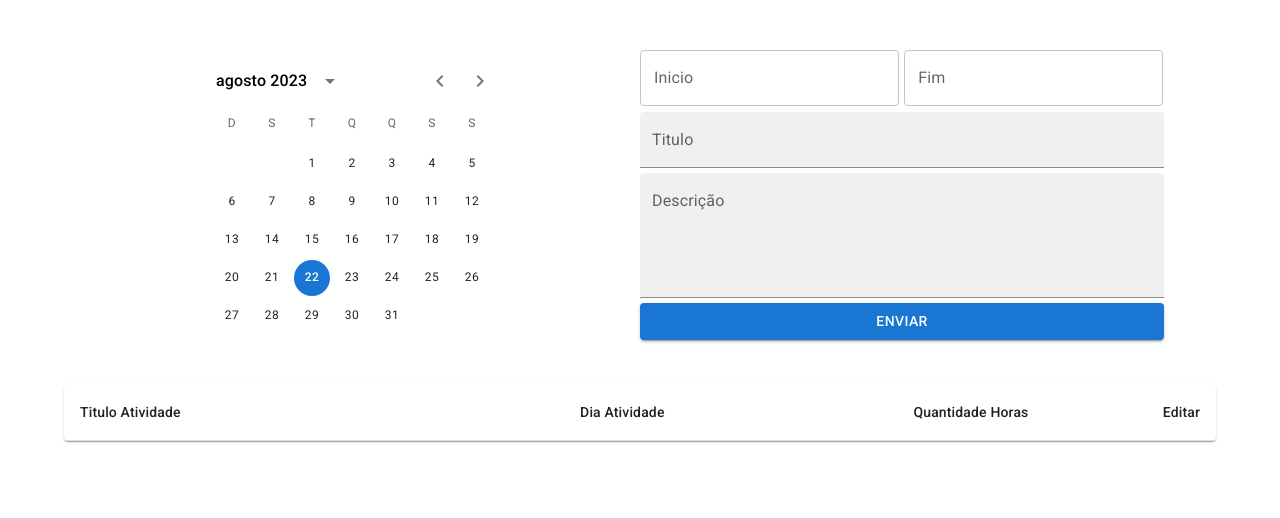
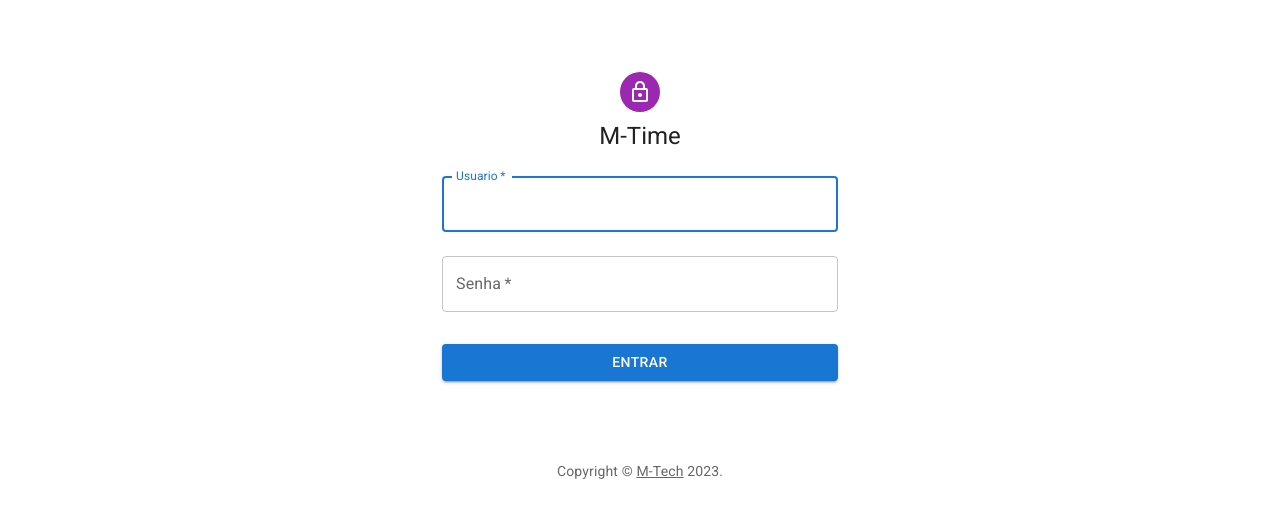
Before and after one commit to mark1um/m-time, a React (Create React App) app: page / in a window 1280 px wide. Shown: the top 518 px of the page. Built offline with nearby package versions, Linux system fonts and the light colour scheme.

Commit message:
init login page

```diff
--- a/src/App.js
+++ b/src/App.js
@@ -5,6 +5,7 @@
 import CadastroAtividade from "./Components/CadastroAtividade/CadastroAtividade";
 import ListarAtividades from "./Components/ListarAtividades/ListarAtividades";
 import TimePickerForm from "./ComponenteTeste";
+import Login from "./Components/Login/Login";
 
 function App() {
   const [atividades, setAtividades] = useState([]);
@@ -17,8 +18,9 @@
 
   return (
     <Container>
-      <CadastroAtividade saveAtividades={saveAtividades} />
-      <ListarAtividades atividades={atividades} />
+      {/*       <CadastroAtividade saveAtividades={saveAtividades} />
+      <ListarAtividades atividades={atividades} /> */}
+      <Login />
     </Container>
   );
 }
--- a/src/Components/CadastroAtividade/CadastroAtividade.js
+++ b/src/Components/CadastroAtividade/CadastroAtividade.js
@@ -16,7 +16,10 @@
   const [horaInicial, setHoraInicial] = useState(null);
   const [horaFinal, setHoraFinal] = useState(null);
   const [show, setShow] = useState(false);
-  const [messageSnack, setMessageSnack] = useState("Preencha Todos os campos");
+  const [avisoCadastro, setAvisoCadastro] = useState({
+    mensagem: "Preencha Todos os Campos",
+    value: "error",
+  });
   const {
     register,
     handleSubmit,
@@ -41,7 +44,10 @@
     ) {
       setShow(true);
     } else if (atividadeForm.horaFinal < atividadeForm.horaInicial) {
-      setMessageSnack("A Hora Inicial maior que Hora Final");
+      setAvisoCadastro({
+        message: "A Hora Inicial maior que Hora Final",
+        value: "error",
+      });
       setShow(true);
     } else {
       const dataSelecionada = format(
@@ -57,7 +63,11 @@
         dataFim: dataSelecionada + " " + horaFinal,
         dataAtividade: dataSelecionada,
       };
-
+      setAvisoCadastro({
+        mensagem: "Cadastrado com sucesso",
+        value: "success",
+      });
+      setShow(true);
       saveAtividades(obj);
       console.log(obj);
     }
@@ -151,10 +161,9 @@
         open={show}
         anchorOrigin={{ vertical: "top", horizontal: "right" }}
         onClose={handleClose}
-        autoHideDuration={3000}
-      >
-        <Alert severity="error" sx={{ width: "100%" }}>
-          {messageSnack}
+        autoHideDuration={3000}>
+        <Alert severity={avisoCadastro.value} sx={{ width: "100%" }}>
+          {avisoCadastro.mensagem}
         </Alert>
       </Snackbar>
     </form>
--- /dev/null
+++ b/src/Components/Login/Login.js
@@ -0,0 +1,102 @@
+import * as React from "react";
+import Avatar from "@mui/material/Avatar";
+import Button from "@mui/material/Button";
+import CssBaseline from "@mui/material/CssBaseline";
+import TextField from "@mui/material/TextField";
+import FormControlLabel from "@mui/material/FormControlLabel";
+import Checkbox from "@mui/material/Checkbox";
+import Link from "@mui/material/Link";
+import Grid from "@mui/material/Grid";
+import Box from "@mui/material/Box";
+import LockOutlinedIcon from "@mui/icons-material/LockOutlined";
+import Typography from "@mui/material/Typography";
+import Container from "@mui/material/Container";
+import { createTheme, ThemeProvider } from "@mui/material/styles";
+
+function Copyright(props) {
+  return (
+    <Typography
+      variant="body2"
+      color="text.secondary"
+      align="center"
+      {...props}>
+      {"Copyright © "}
+      <Link color="inherit" href="https://mui.com/">
+        M-Tech
+      </Link>{" "}
+      {new Date().getFullYear()}
+      {"."}
+    </Typography>
+  );
+}
+
+// TODO remove, this demo shouldn't need to reset the theme.
+
+const defaultTheme = createTheme();
+
+export default function Login() {
+  const handleSubmit = (event) => {
+    event.preventDefault();
+    const data = new FormData(event.currentTarget);
+    console.log({
+      email: data.get("email"),
+      password: data.get("password"),
+    });
+  };
+
+  return (
+    <ThemeProvider theme={defaultTheme}>
+      <Container component="main" maxWidth="xs">
+        <CssBaseline />
+        <Box
+          sx={{
+            marginTop: 8,
+            display: "flex",
+            flexDirection: "column",
+            alignItems: "center",
+          }}>
+          <Avatar sx={{ m: 1, bgcolor: "secondary.main" }}>
+            <LockOutlinedIcon />
+          </Avatar>
+          <Typography component="h1" variant="h5">
+            M-Time
+          </Typography>
+          <Box
+            component="form"
+            onSubmit={handleSubmit}
+            noValidate
+            sx={{ mt: 1 }}>
+            <TextField
+              margin="normal"
+              required
+              fullWidth
+              id="email"
+              label="Usuario"
+              name="email"
+              autoComplete="email"
+              autoFocus
+            />
+            <TextField
+              margin="normal"
+              required
+              fullWidth
+              name="password"
+              label="Senha"
+              type="password"
+              id="password"
+              autoComplete="current-password"
+            />
+            <Button
+              type="submit"
+              fullWidth
+              variant="contained"
+              sx={{ mt: 3, mb: 2 }}>
+              Entrar
+            </Button>
+          </Box>
+        </Box>
+        <Copyright sx={{ mt: 8, mb: 4 }} />
+      </Container>
+    </ThemeProvider>
+  );
+}
```
